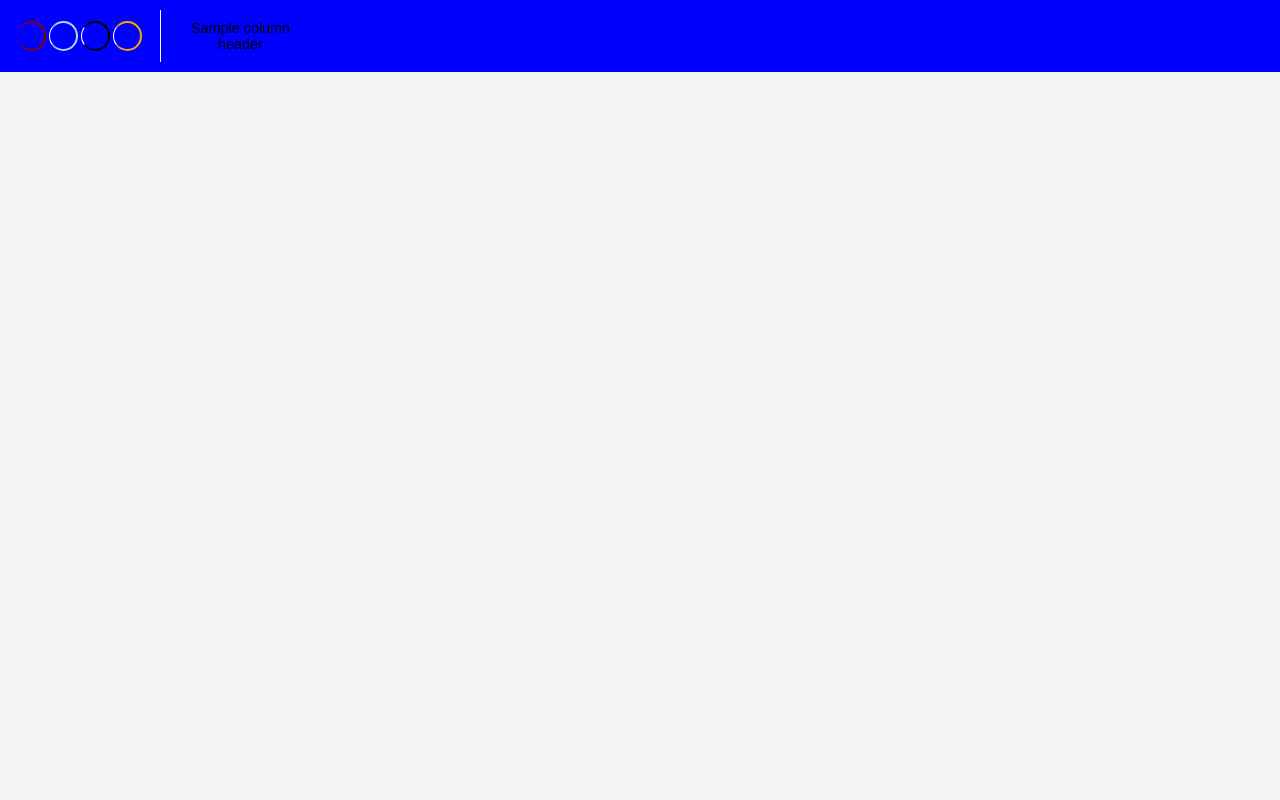
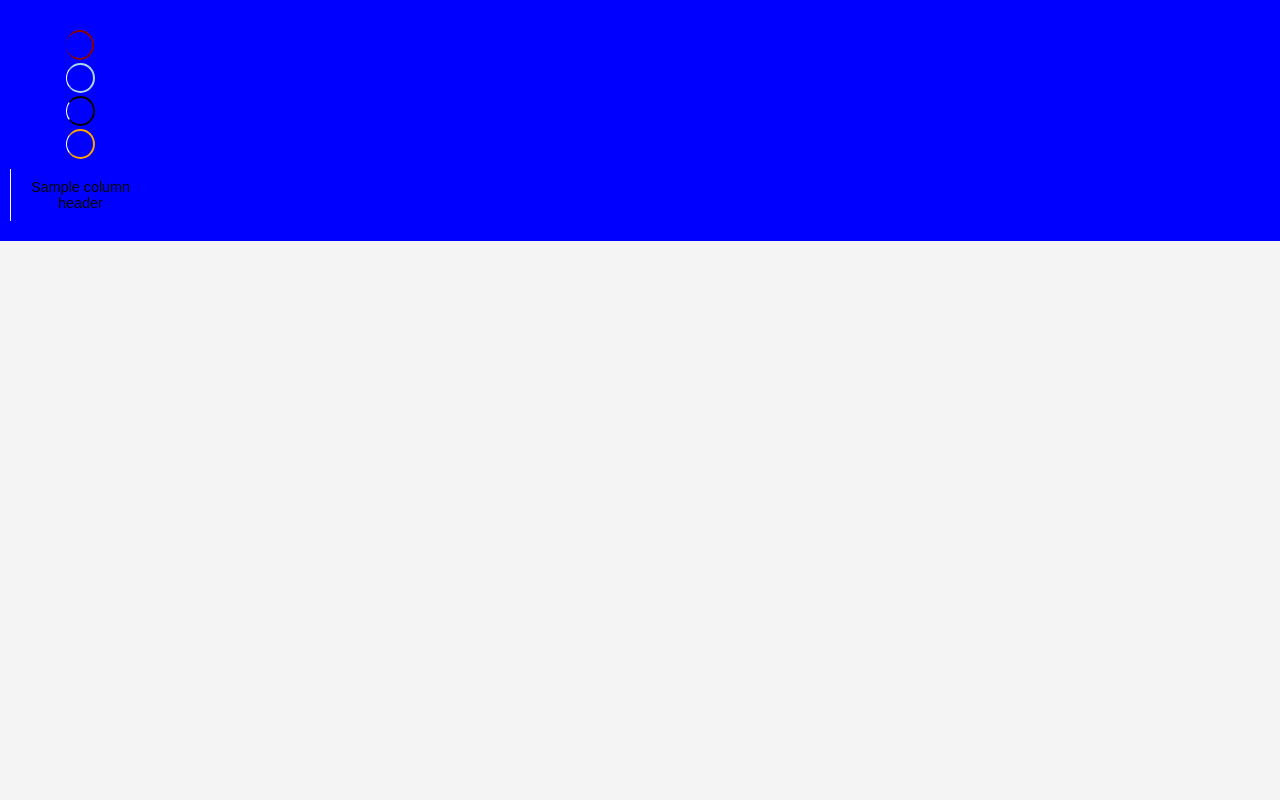
Before and after one commit to artificialname/boardgame, a Flask app: template templates/index.html in a window 1280 px wide. Run offline with Flask 3, Linux system fonts and the light colour scheme; the template is opened without the code that fills it: most values are stand-ins (such as "Sample title", 1, 10 or a date in 2020).

Commit message:
amalgamate old functions and new header

```diff
--- a/templates/index.html
+++ b/templates/index.html
@@ -9,6 +9,10 @@
             margin: 0;
             font-family: Arial, sans-serif;
             background-color: #f4f4f4;
+            display: flex;
+            flex-direction: column;
+            align-items: center;
+            height: 100vh;
             overflow: hidden;
         }
         .header {
@@ -17,8 +21,8 @@
             color: black;
             display: grid;
             grid-template-columns: repeat(8, 1fr);
-            grid-template-rows: auto auto;
             text-align: center;
+            align-items: center;
             font-size: 0.9em;
             font-weight: normal;
             position: fixed;
@@ -27,29 +31,25 @@
             padding: 10px 0;
             min-height: 6vh;
         }
-        .header .circle-container,
-        .header .label-container {
-            display: flex;
-            justify-content: center;
-            align-items: center;
-        }
-        .header .circle-container {
-            flex-direction: row;
-            gap: 3px;
-        }
-        .header .label-container {
-            flex-direction: column;
-        }
         .header div {
             padding: 10px;
             border-left: 1px solid white;
             background: transparent;
             display: flex;
+            flex-direction: column;
             align-items: center;
             justify-content: center;
         }
         .header div:first-child {
             border-left: none;
+        }
+        .circle-container {
+            display: flex;
+            flex-direction: row;
+            justify-content: left;
+            align-items: center;
+            gap: 3px;
+            flex-wrap: nowrap;
         }
         .circle {
             width: 6px;
@@ -63,21 +63,97 @@
         .light-blue { border-color: lightblue; }
         .black { border-color: black; }
         .orange { border-color: orange; }
+        .content {
+            width: 100%;
+            height: calc(100vh - 6vh);
+            overflow-y: auto;
+            padding-top: 11vh;
+            display: flex;
+            flex-direction: column;
+            align-items: flex-start;
+        }
+        .card {
+            width: 100%;
+            max-width: 100%;
+            background: white;
+            border-radius: 15px;
+            box-shadow: 0 4px 8px rgba(0, 0, 0, 0.2);
+            margin: 20px 0;
+            padding: 0;
+            display: flex;
+            flex-direction: column;
+            justify-content: center;
+            border-top: 1px solid #ccc;
+            border-bottom: 1px solid #ccc;
+        }
+        .card-title {
+            font-size: 1.2em;
+            font-weight: bold;
+            text-align: left;
+            margin-bottom: 10px;
+            padding-left: 10px;
+        }
+        .card-labels, .card-content {
+            display: grid;
+            grid-template-columns: repeat(8, 1fr);
+            text-align: center;
+        }
+        .card-labels div, .card-content div {
+            padding: 10px;
+            background: #ddd;
+            border-left: 1px solid #999;
+        }
+        .card-labels div:first-child, .card-content div:first-child {
+            border-left: none;
+        }
     </style>
 </head>
 <body>
     <div class="header">
         {% for label in column_headers %}
-            <div class="circle-container">
-                <div class="circle dark-red" data-color="darkred"></div>
-                <div class="circle light-blue" data-color="lightblue"></div>
-                <div class="circle black" data-color="black"></div>
-                <div class="circle orange" data-color="orange"></div>
+            <div>
+                <div class="circle-container">
+                    <div class="circle dark-red" data-color="darkred"></div>
+                    <div class="circle light-blue" data-color="lightblue"></div>
+                    <div class="circle black" data-color="black"></div>
+                    <div class="circle orange" data-color="orange"></div>
+                </div>
+                <div>{{ label }}</div>
             </div>
         {% endfor %}
-        {% for label in column_headers %}
-            <div class="label-container">{{ label }}</div>
+    </div>
+
+    <div class="content">
+        {% for card in cards %}
+        <div class="card">
+            <div class="card-title">{{ card.title }}</div>
+            <div class="card-labels">
+                {% for label in labels %}
+                <div>{{ label }}</div>
+                {% endfor %}
+            </div>
+            <div class="card-content">
+                {% for value in card.data %}
+                <div>{{ value }}</div>
+                {% endfor %}
+            </div>
+        </div>
         {% endfor %}
     </div>
+
+    <script>
+        document.addEventListener("DOMContentLoaded", function () {
+            const circles = document.querySelectorAll(".circle");
+            circles.forEach(circle => {
+                circle.addEventListener("click", function () {
+                    if (this.style.backgroundColor === "white" || this.style.backgroundColor === "") {
+                        this.style.backgroundColor = this.dataset.color;
+                    } else {
+                        this.style.backgroundColor = "white";
+                    }
+                });
+            });
+        });
+    </script>
 </body>
 </html>
```
